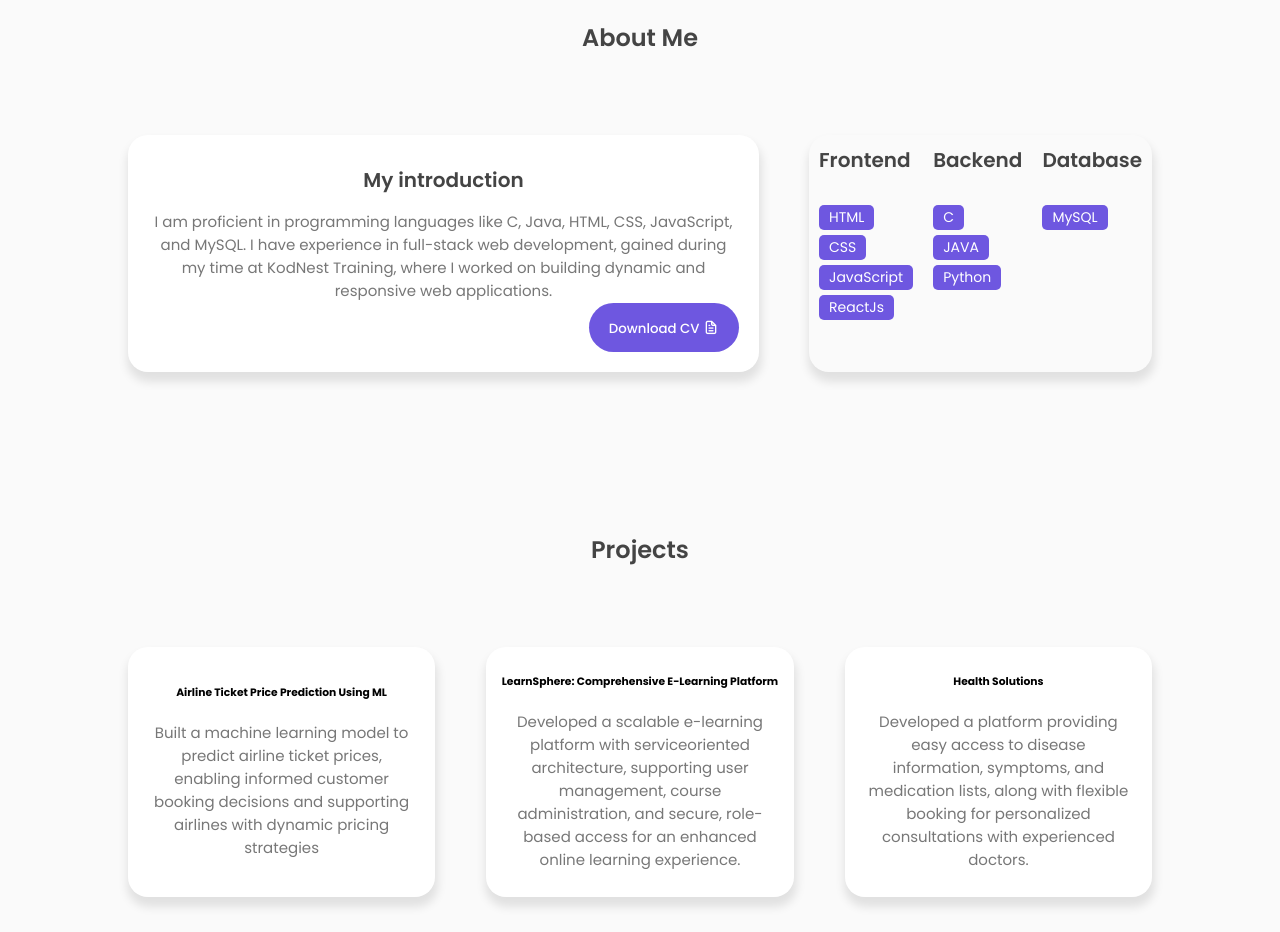
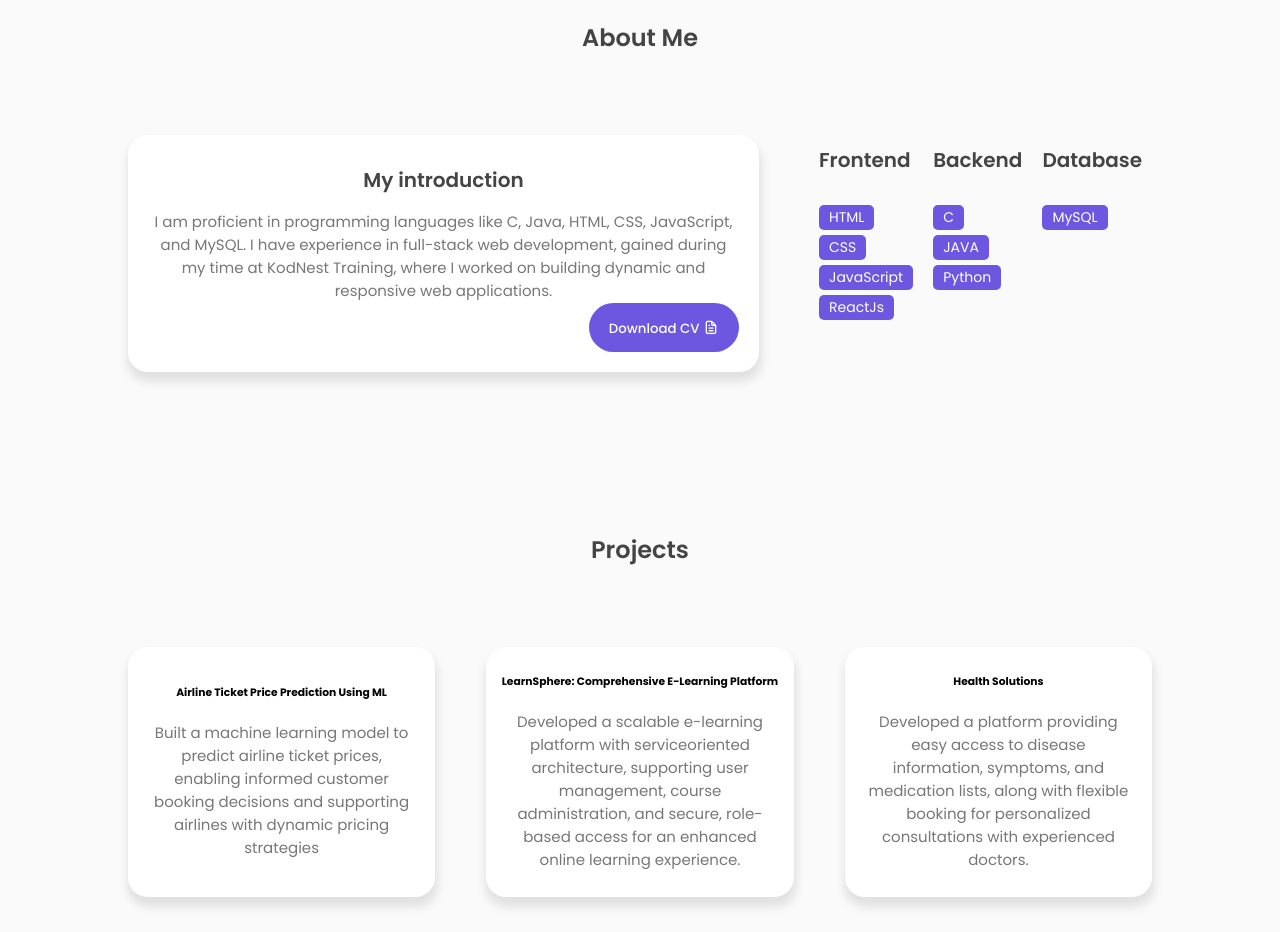
Before and after one commit to Lasyasaisri/portfolio, a plain HTML site: page index.html in a window 1280 px wide. Shown: the part 860-1792 px from the top of the page. Drawn offline with nearby package versions, Linux system fonts and the light colour scheme.

Commit message:
Update index.html

```diff
--- a/index.html
+++ b/index.html
@@ -104,7 +104,7 @@
                     </div>
                 </div>
             </div>
-            <div class="col skills-div">
+            <div class="col">
                 <div class="skills-box">
                     <div class="skills-header">
                         <h3>Frontend</h3>
```
